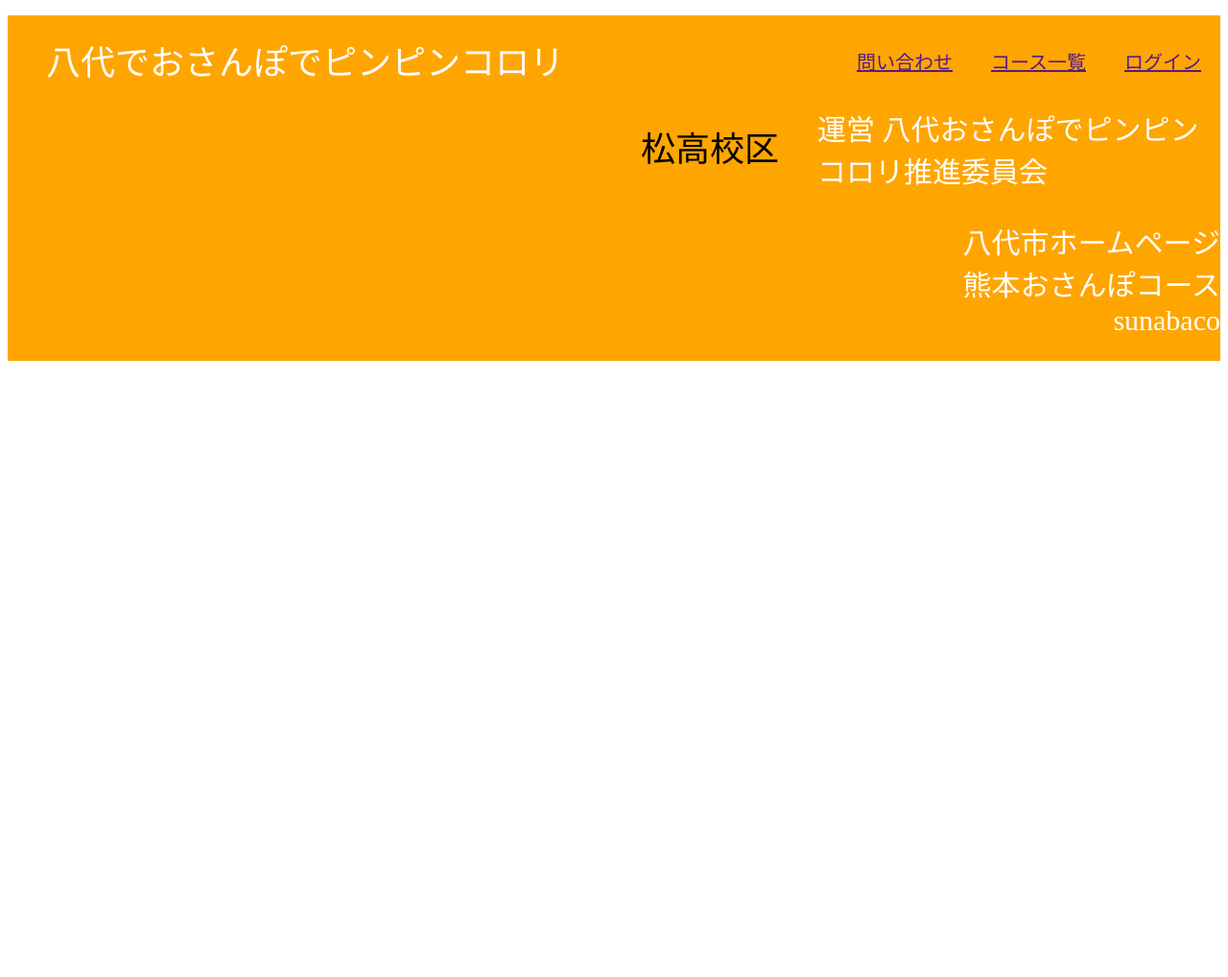
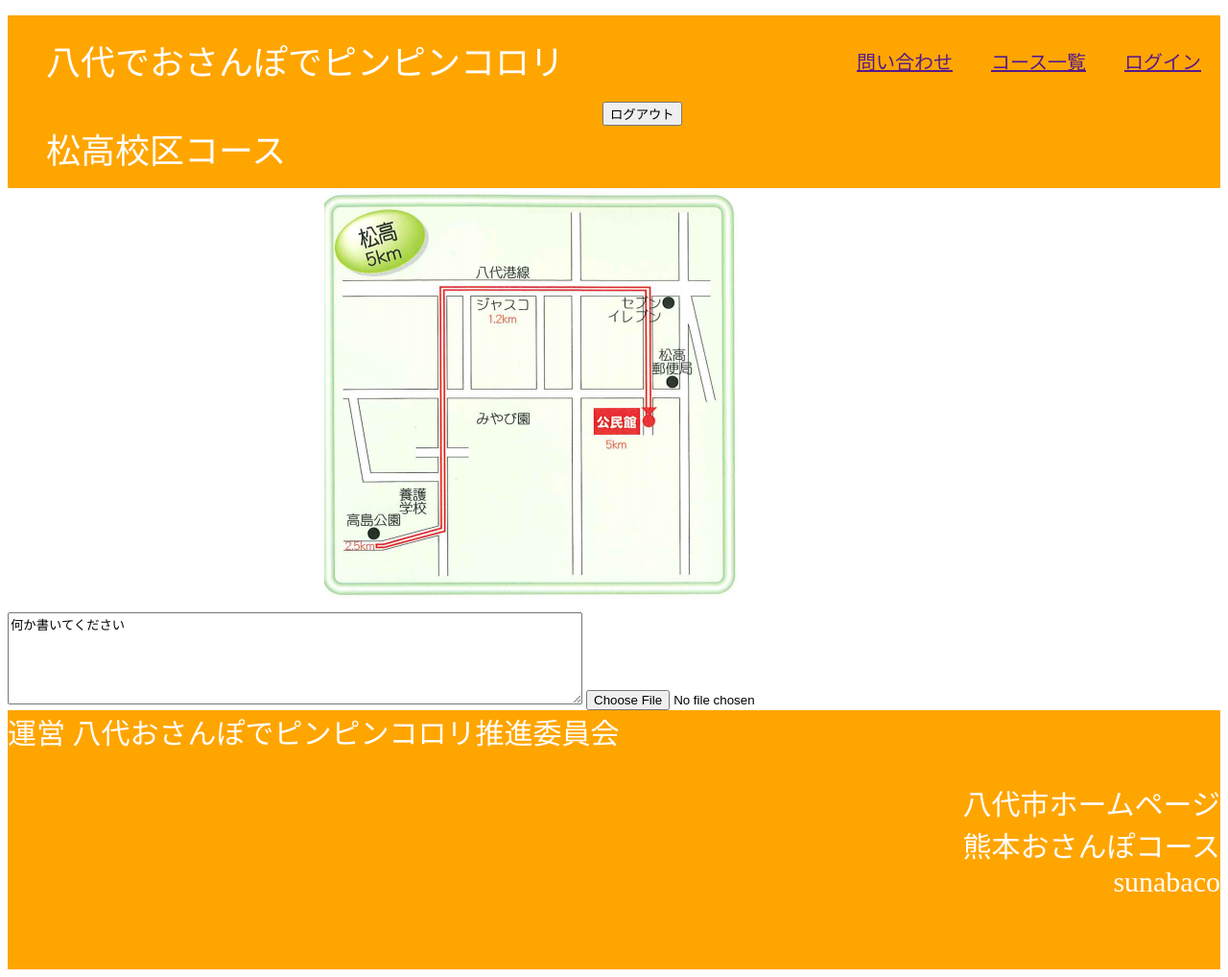
Before and after one commit to narumi-k/pinkoro, a Python web app: template templates/matsutaka.html in a window 1280 px wide. Shown: the whole page at 96% size. Before the commit the page ends 376 px from the top, so only its background shows below. Run offline with Jinja, Linux system fonts and the light colour scheme; the template is opened without the code that fills it, so the values that code supplies are empty.

Commit message:
202012092201

```diff
--- a/templates/matsutaka.html
+++ b/templates/matsutaka.html
@@ -1,6 +1,12 @@
 {% extends "base.html" %}
 {% block content %}
 
-<div class="header-logo">松高校区 </div>
+<div class="header">
+  <div class="header-logo">松高校区コース </div>
+  <div class="loout"><input type="submit" value="ログアウト"></div>
+</div>
+<img src="/static/images/松高地図.png" alt="">
+<textarea name="messe" cols="72" rows="6">何か書いてください</textarea>
+<input type="file" name="tenpu" value="">
 
 {% endblock %}
```
Also changed, not shown: static/images/代陽.png (added), static/images/太田郷.png (added), static/images/金剛.png (added).
